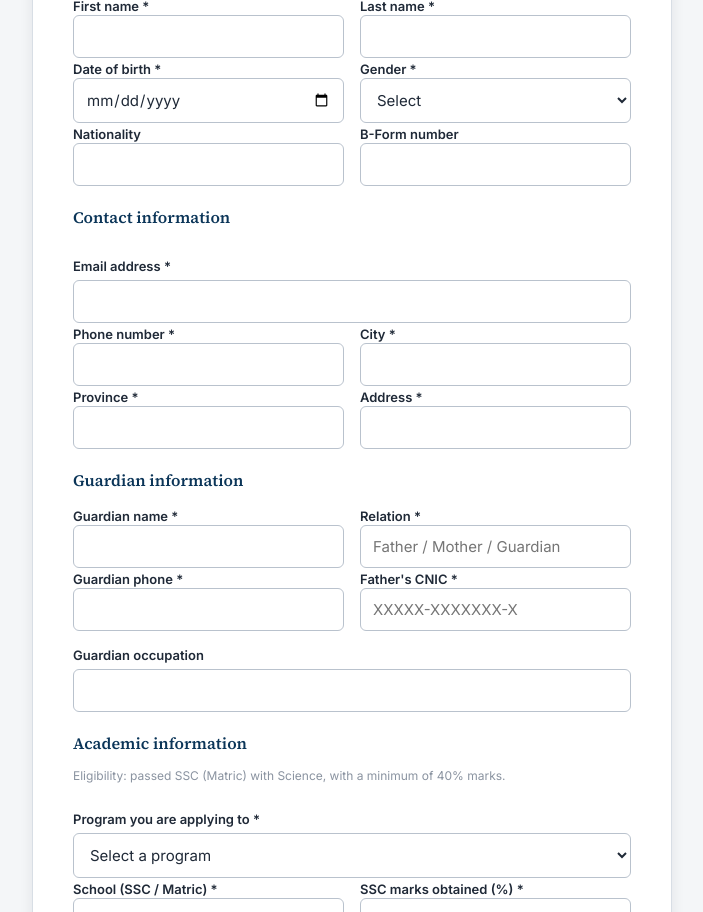
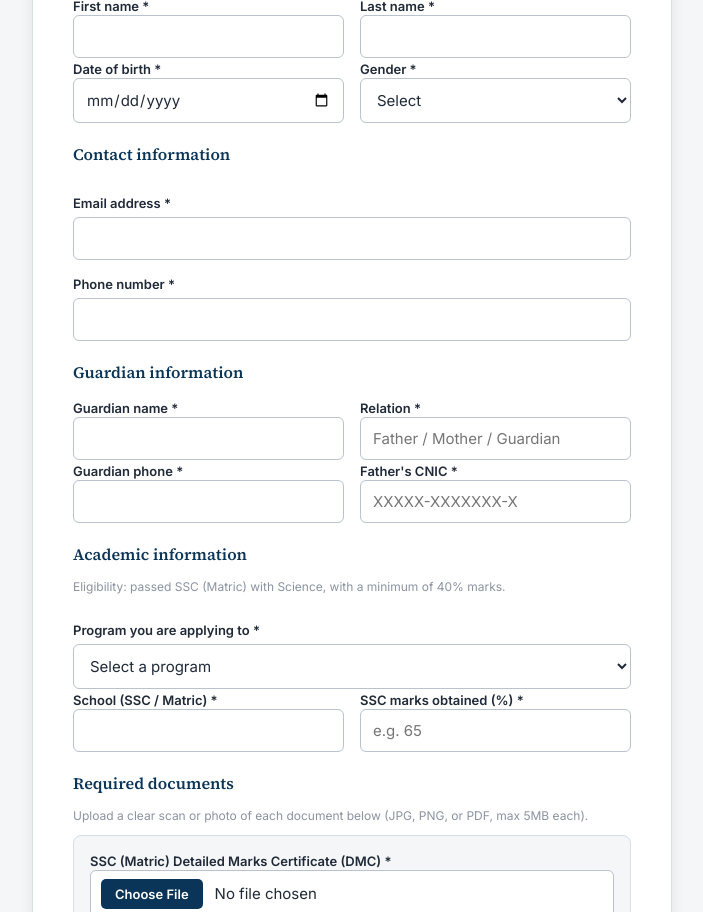
Before and after one commit to Affaan652/EEF, a Next.js app: page /apply in a window 1280 px wide. Shown: the part 300-1212 px from the top of the page, without its empty margins (288-991 px from the left). Built offline with nearby package versions, Linux system fonts and the light colour scheme.

Commit message:
Trim apply form to only what the college requires

```diff
--- a/app/admin/admissions/[id]/page.tsx
+++ b/app/admin/admissions/[id]/page.tsx
@@ -70,12 +70,6 @@ export default async function AdmissionDetailPage({
           <span className="panel-row-meta">{application.phone}</span>
         </div>
         <div className="panel-row">
-          <span className="panel-row-title">Address</span>
-          <span className="panel-row-meta">
-            {application.address}, {application.city}, {application.province}
-          </span>
-        </div>
-        <div className="panel-row">
           <span className="panel-row-title">Guardian</span>
           <span className="panel-row-meta">
             {application.guardianName} ({application.guardianRelation}) —{" "}
--- a/app/apply/page.tsx
+++ b/app/apply/page.tsx
@@ -149,21 +149,6 @@ export default function ApplyPage() {
             </div>
           </div>
 
-          <div className="form-grid">
-            <div>
-              <label className="field-label" htmlFor="nationality">
-                Nationality
-              </label>
-              <input id="nationality" name="nationality" className="field-input" />
-            </div>
-            <div>
-              <label className="field-label" htmlFor="cnic">
-                B-Form number
-              </label>
-              <input id="cnic" name="cnic" className="field-input" />
-            </div>
-          </div>
-
           <h2 className="panel-title" style={{ fontSize: 16, marginTop: 20 }}>
             Contact information
           </h2>
@@ -178,35 +163,10 @@ export default function ApplyPage() {
             className="field-input"
           />
 
-          <div className="form-grid">
-            <div>
-              <label className="field-label" htmlFor="phone">
-                Phone number *
-              </label>
-              <input id="phone" name="phone" required className="field-input" />
-            </div>
-            <div>
-              <label className="field-label" htmlFor="city">
-                City *
-              </label>
-              <input id="city" name="city" required className="field-input" />
-            </div>
-          </div>
-
-          <div className="form-grid">
-            <div>
-              <label className="field-label" htmlFor="province">
-                Province *
-              </label>
-              <input id="province" name="province" required className="field-input" />
-            </div>
-            <div>
-              <label className="field-label" htmlFor="address">
-                Address *
-              </label>
-              <input id="address" name="address" required className="field-input" />
-            </div>
-          </div>
+          <label className="field-label" htmlFor="phone">
+            Phone number *
+          </label>
+          <input id="phone" name="phone" required className="field-input" />
 
           <h2 className="panel-title" style={{ fontSize: 16, marginTop: 20 }}>
             Guardian information
@@ -262,15 +222,6 @@ export default function ApplyPage() {
               />
             </div>
           </div>
-
-          <label className="field-label" htmlFor="guardianOccupation">
-            Guardian occupation
-          </label>
-          <input
-            id="guardianOccupation"
-            name="guardianOccupation"
-            className="field-input"
-          />
 
           <h2 className="panel-title" style={{ fontSize: 16, marginTop: 20 }}>
             Academic information
--- a/lib/actions/apply.ts
+++ b/lib/actions/apply.ts
@@ -24,9 +24,6 @@ const REQUIRED_FIELDS = [
   "gender",
   "email",
   "phone",
-  "address",
-  "city",
-  "province",
   "guardianName",
   "guardianRelation",
   "guardianPhone",
@@ -147,16 +144,6 @@ export async function submitApplicationAction(
     return { error: "Enter a valid email address." };
   }
 
-  const cnic = String(formData.get("cnic") ?? "").trim() || null;
-  if (cnic) {
-    const existingCnic = await prisma.admissionApplication.findUnique({
-      where: { cnic },
-    });
-    if (existingCnic) {
-      return { error: "An application with this CNIC already exists." };
-    }
-  }
-
   // Read and validate each required document. Stop at the first failure
   // rather than partially processing - the applicant fixes one file and
   // resubmits.
@@ -177,20 +164,12 @@ export async function submitApplicationAction(
       lastName: values.lastName,
       dateOfBirth: new Date(values.dateOfBirth),
       gender: values.gender as "MALE" | "FEMALE" | "OTHER",
-      nationality: String(formData.get("nationality") ?? "").trim() || null,
-      cnic,
-      religion: String(formData.get("religion") ?? "").trim() || null,
       email,
       phone: values.phone,
-      address: values.address,
-      city: values.city,
-      province: values.province,
       guardianName: values.guardianName,
       guardianRelation: values.guardianRelation,
       guardianPhone: values.guardianPhone,
       guardianCnic: values.guardianCnic,
-      guardianOccupation:
-        String(formData.get("guardianOccupation") ?? "").trim() || null,
       desiredProgram: values.desiredProgram,
       previousSchool: values.previousSchool,
       previousMarks: previousMarks,
```
Also changed, not shown: 2 other files (tests, documents, lock files or other folders).
